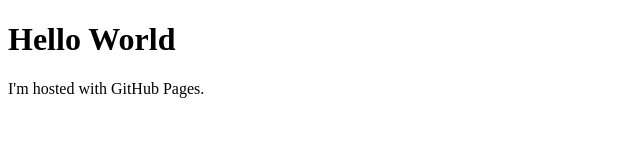
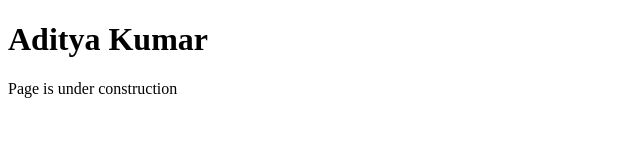
Before and after one commit to iadityak/iadityak.github.io, a plain HTML site: page index.html in a window 1280 px wide. Shown: the whole page, without its empty margins (0-640 px from the left). Drawn offline with Linux system fonts and the light colour scheme.

Commit message:
Update index.html

```diff
--- a/index.html
+++ b/index.html
@@ -1,7 +1,7 @@
 <!DOCTYPE html>
 <html>
 <body>
-<h1>Hello World</h1>
-<p>I'm hosted with GitHub Pages.</p>
+<h1>Aditya Kumar</h1>
+<p>Page is under construction</p>
 </body>
 </html>
```
